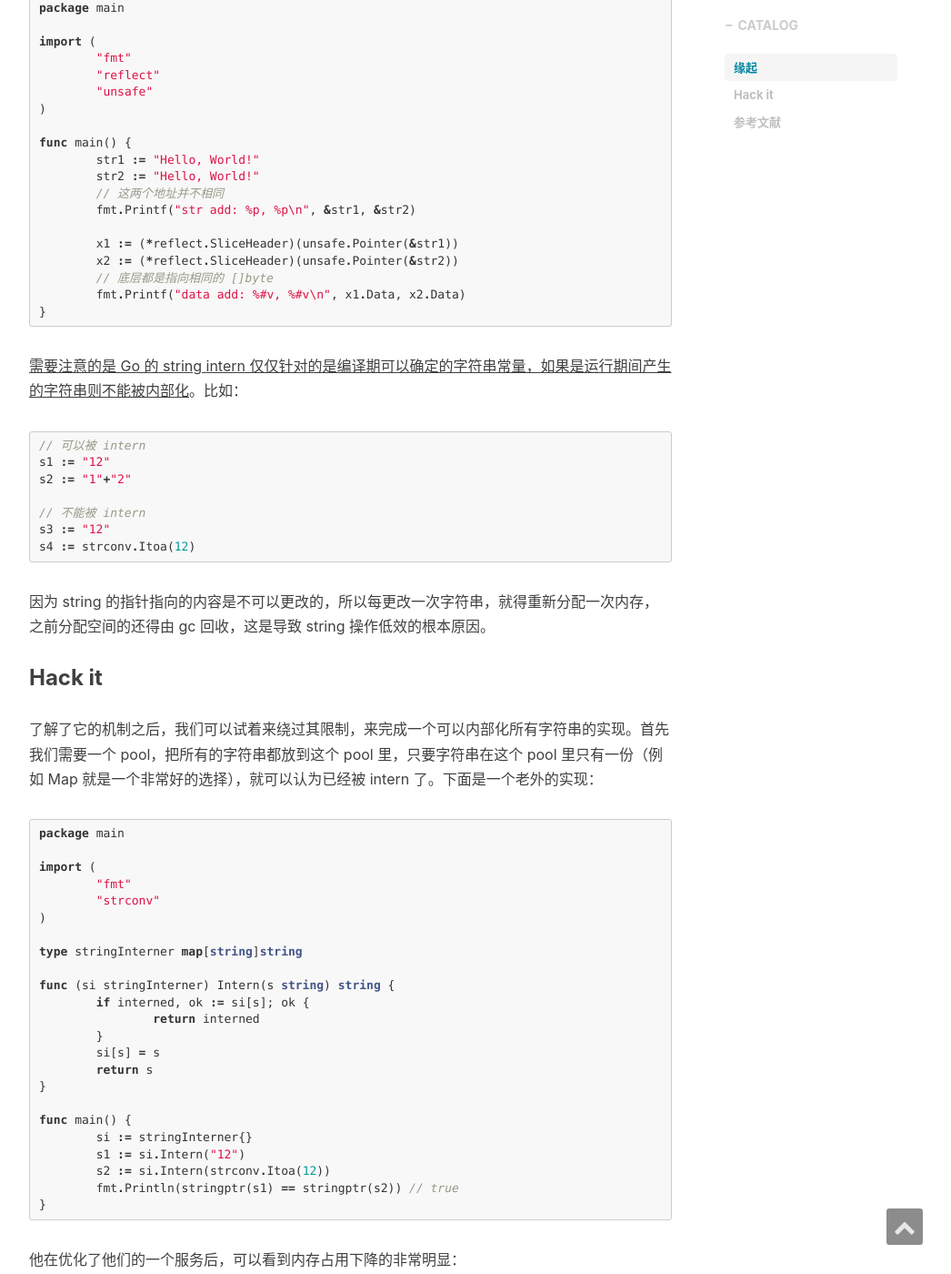
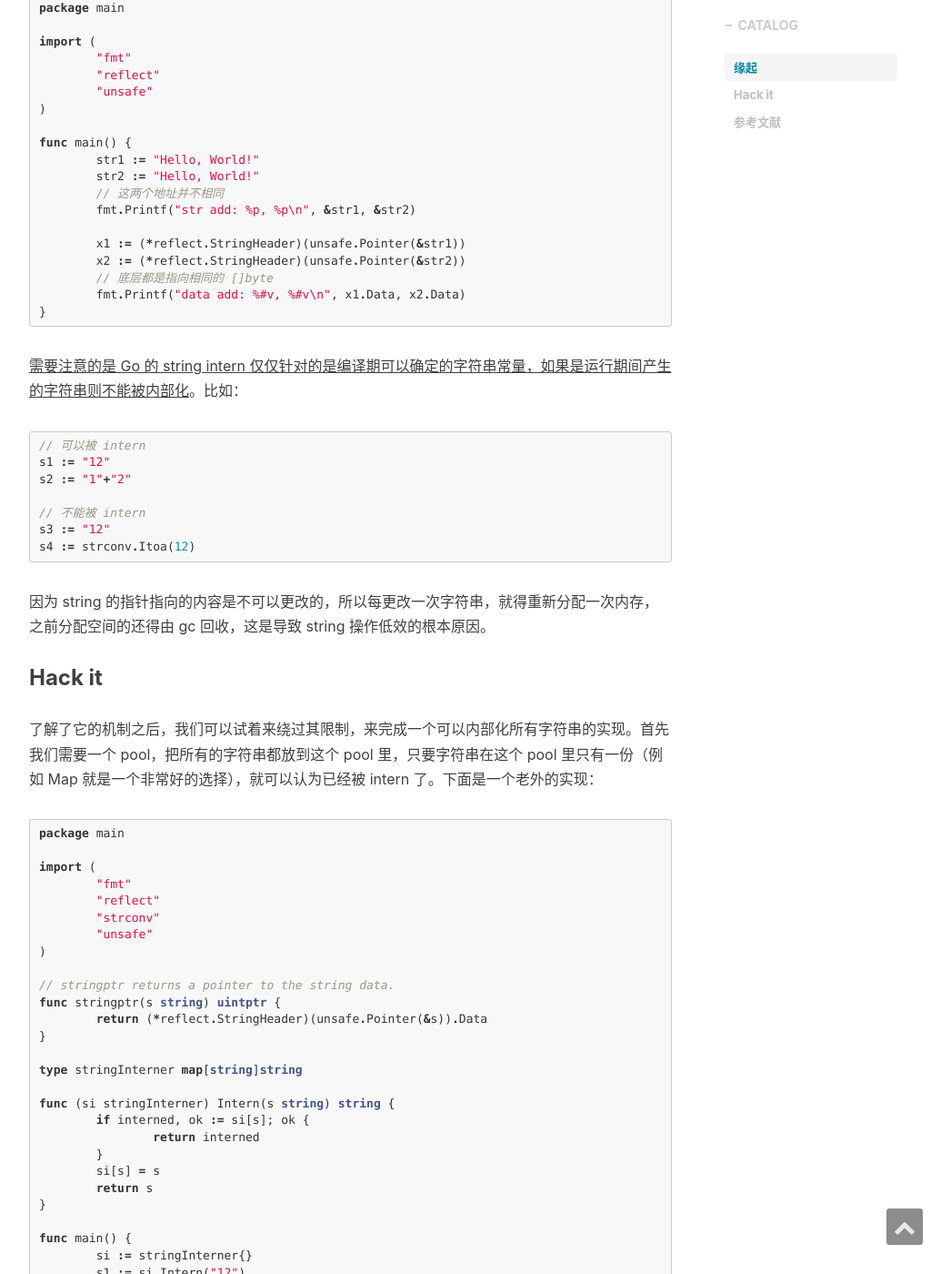
Before and after one commit to ms2008/ms2008.github.io, a Jekyll site: the page built from _posts/2019-08-18-golang-string-interning.md, in a window 1280 px wide and 1400 px high, scrolled down 1377 px. Shown: the whole window at 91% size, without its empty margins (233-1279 px from the left). Built offline with Jekyll 4.4.1, drawn with Linux system fonts in a browser that asks for light colours; nearby versions of some CDN libraries; comment, search, counter and statistics services are not loaded.

Commit message:
fix few typos

````diff
--- a/_posts/2019-08-18-golang-string-interning.md
+++ b/_posts/2019-08-18-golang-string-interning.md
@@ -27,8 +27,8 @@ typora-root-url: ..
 
 ```go
 type StringHeader struct {
-    Data uintptr
-    Len  int
+	Data uintptr
+	Len  int
 }
 ```
 
@@ -49,8 +49,8 @@ func main() {
 	// 这两个地址并不相同
 	fmt.Printf("str add: %p, %p\n", &str1, &str2)
 
-	x1 := (*reflect.SliceHeader)(unsafe.Pointer(&str1))
-	x2 := (*reflect.SliceHeader)(unsafe.Pointer(&str2))
+	x1 := (*reflect.StringHeader)(unsafe.Pointer(&str1))
+	x2 := (*reflect.StringHeader)(unsafe.Pointer(&str2))
 	// 底层都是指向相同的 []byte
 	fmt.Printf("data add: %#v, %#v\n", x1.Data, x2.Data)
 }
@@ -79,8 +79,15 @@ package main
 
 import (
 	"fmt"
+	"reflect"
 	"strconv"
+	"unsafe"
 )
+
+// stringptr returns a pointer to the string data.
+func stringptr(s string) uintptr {
+	return (*reflect.StringHeader)(unsafe.Pointer(&s)).Data
+}
 
 type stringInterner map[string]string
 
````
